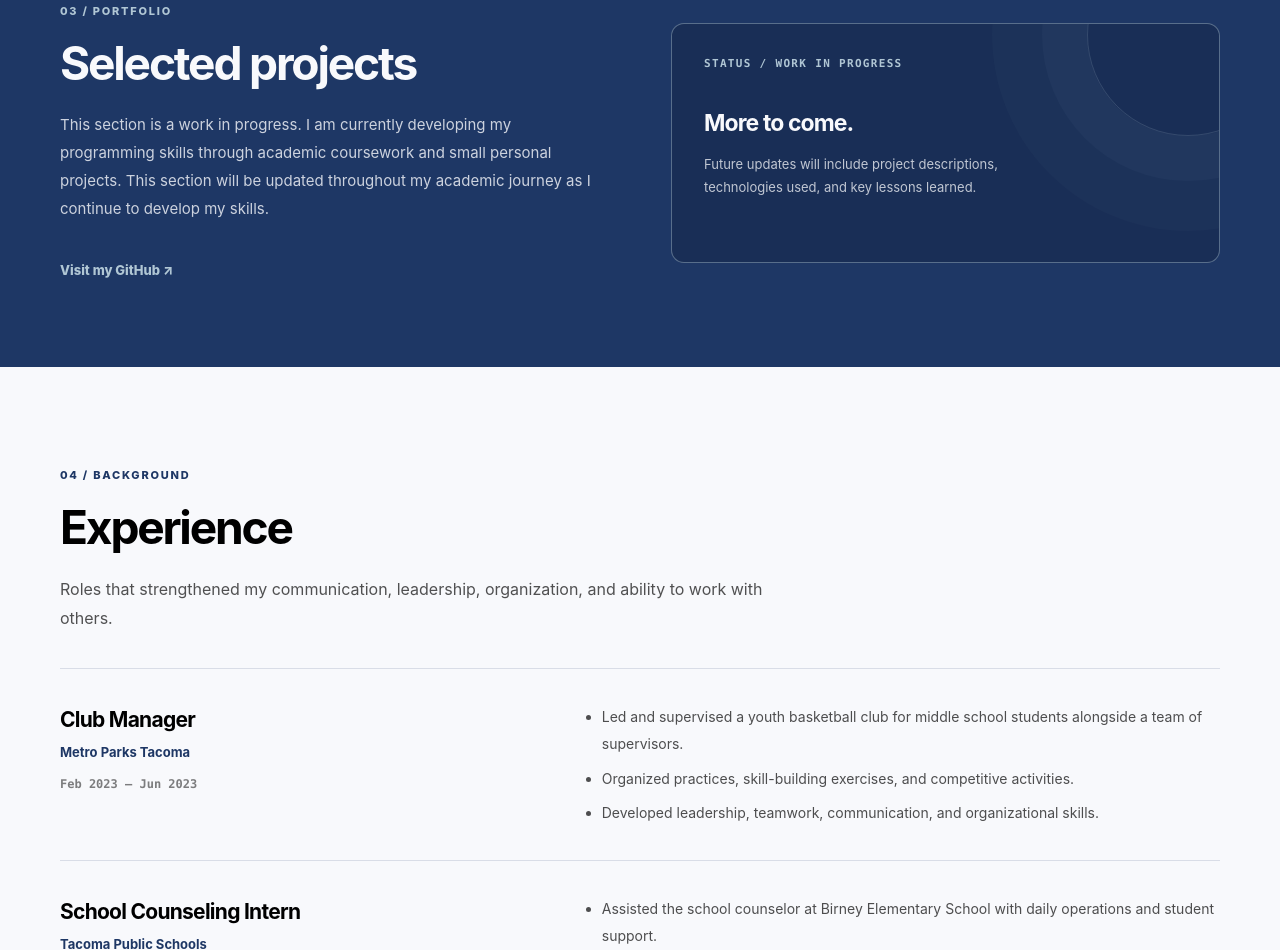
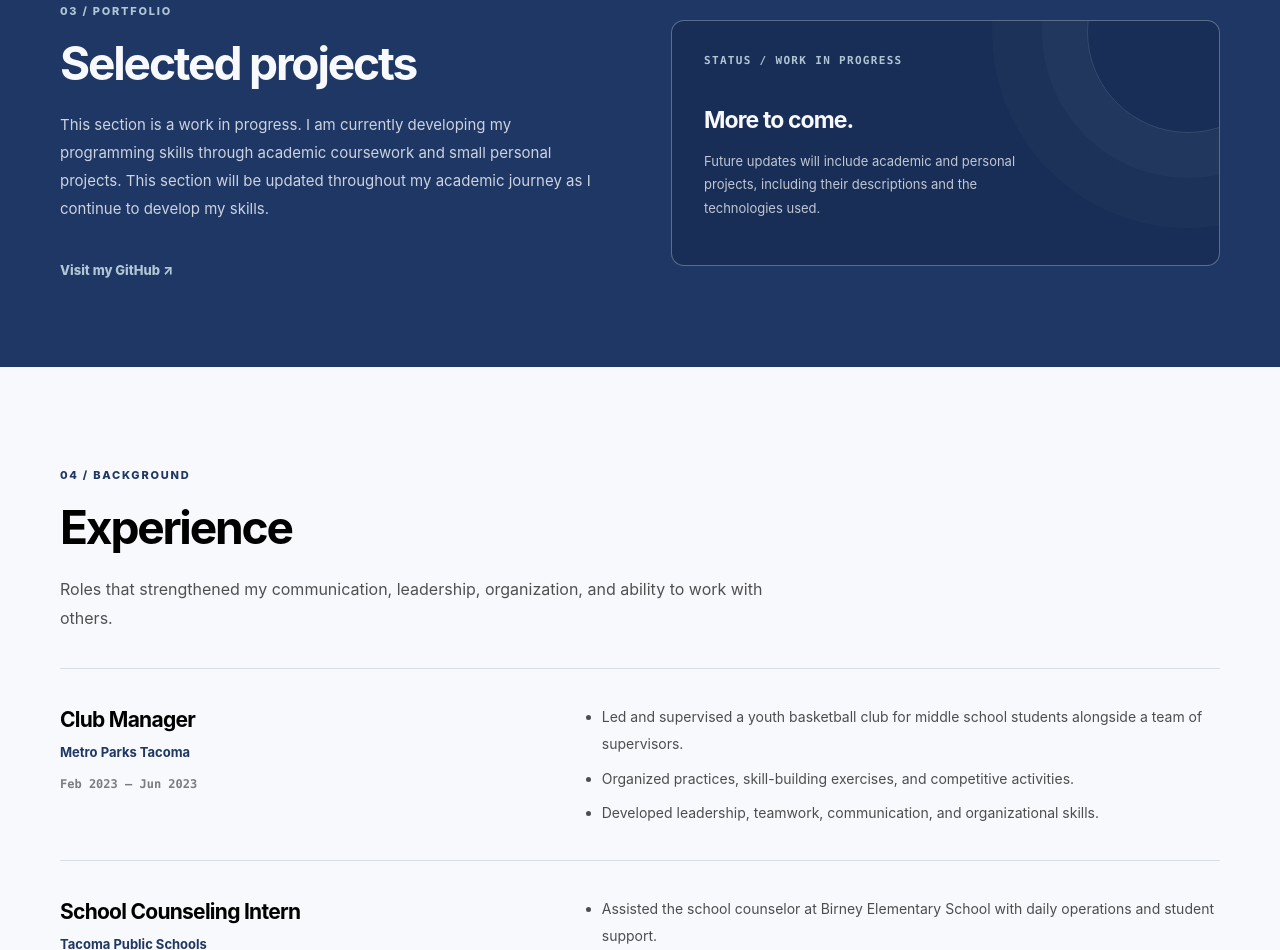
Before and after one commit to opederca/opederca.github.io, a plain HTML site: page index.html in a window 1280 px wide. Shown: the part 2097-3047 px from the top of the page. Drawn offline with Linux system fonts and the light colour scheme.

Commit message:
Update index.html

```diff
--- a/index.html
+++ b/index.html
@@ -977,8 +977,9 @@
           <small>Status / Work in progress</small>
           <h3>More to come.</h3>
           <p>
-            Future updates will include project descriptions,
-            technologies used, and key lessons learned.
+            Future updates will include academic and personal
+            projects, including their descriptions and the
+            technologies used.
           </p>
         </div>
       </div>
```
